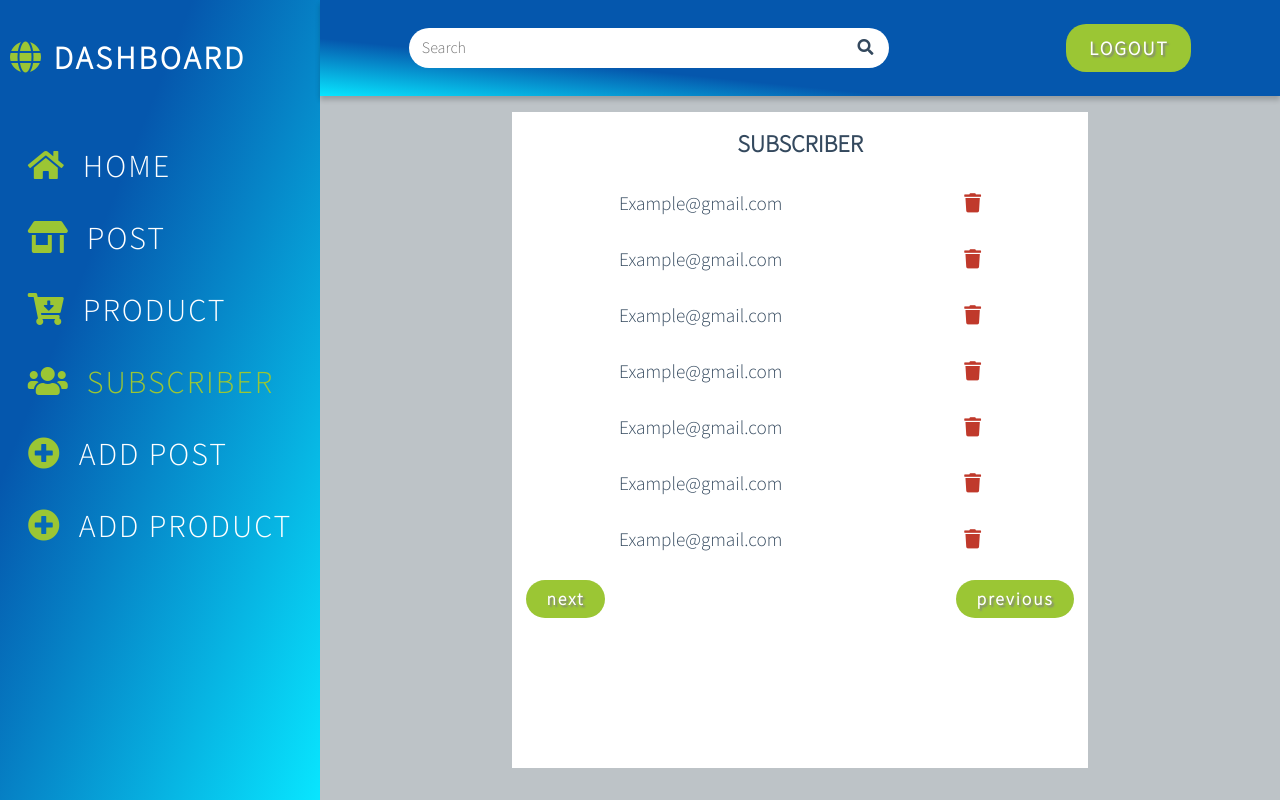
After one commit to bacha-11/ParalyzeWebsite, a Flask app: page /subscriber in a window 1280 px wide. The commit adds this page. Run offline with Flask 2, Linux system fonts and the light colour scheme.

Commit message:
design a subscriber page in owner template

```diff
--- a/app/routes.py
+++ b/app/routes.py
@@ -51,4 +51,13 @@ def post():
 def product():
     return render_template('owner/owner_product.html', title='Product')
 
+
+
+@app.route('/subscriber')
+def subscriber():
+    return render_template('owner/owner_subscriber.html', title='Subscriber')
+
+
+
+
 # End Dashboard
--- a/app/static/style/owner.css
+++ b/app/static/style/owner.css
@@ -427,3 +427,56 @@
 .next_pre_btn a:hover{
     color: #9bc634;
 }
+
+
+.subscriber_page{
+    width: 60%;
+    height: 82vh;
+    margin: 0px auto;
+    margin-top: 1rem;
+    display: flex;
+    flex-direction: column;
+    background-color: #fff;
+}
+
+
+.subscriber_page h2{
+    color: #34495e;
+    padding: 1rem;
+    text-align: center;
+    text-transform: uppercase;
+}
+
+
+
+.subscriber_page .subscriber_content{
+    padding: 1rem;
+    display: flex;
+    font-size: 1.2rem;
+    justify-content: space-around;
+}
+
+
+.subscriber_content label{
+    color: #34495e;
+}
+
+
+.subscriber_content .fa-trash{
+    color: #c0392b;
+}
+
+
+.subscriber_content .fa-trash:hover{
+    color: #e74c3c;
+}
+
+
+.subscriber_page .next_pre_btn{
+    width: 95%;
+    height: 8vh;
+    display: flex;
+    align-items: center;
+    justify-content: space-between;
+    margin: 0px auto;
+}
--- a/app/templates/owner/_sidebar.html
+++ b/app/templates/owner/_sidebar.html
@@ -8,7 +8,7 @@
             <li><span class="fas fa-home"></span> <a href=" {{ url_for('dashboard')}} " class="addActive">Home</a></li>
             <li><span class="fas fa-store-alt"></span> <a href=" {{ url_for('post')}} " class="addActive">Post</a></li>
             <li><span class="fas fa-cart-arrow-down"></span> <a href=" {{ url_for('product') }} " class="addActive">Product</a></li>
-            <li><span class="fas fa-users"></span> <a href="#" class="addActive">Subscribe</a></li>
+            <li><span class="fas fa-users"></span> <a href=" {{ url_for('subscriber') }} " class="addActive">Subscriber</a></li>
             <li><span class="fas fa-plus-circle"></span> <a href="#" class="addActive">Add Post</a></li>
             <li><span class="fas fa-plus-circle"></span> <a href="#" class="addActive">Add Product</a></li>
         </ul>
--- /dev/null
+++ b/app/templates/owner/owner_subscriber.html
@@ -0,0 +1,67 @@
+{% extends 'owner/owner_base.html' %}
+
+
+
+{% block content %}
+
+<div class="dashboard">
+    {% include 'owner/_sidebar.html' %}
+
+    <div class="right_container">
+        {% include 'owner/_searchbar.html' %}
+
+
+        <div class="subscriber_page">
+            <h2>Subscriber</h2>
+
+            <div class="subscriber_content">
+                <label>Example@gmail.com</label><a href="#">
+                <span class="fas fa-trash"></span></a>
+            </div>
+
+            <div class="subscriber_content">
+                <label>Example@gmail.com</label>
+                <a href="#"><span class="fas fa-trash"></span></a>
+            </div>
+
+
+            <div class="subscriber_content">
+                <label>Example@gmail.com</label>
+                <a href="#"><span class="fas fa-trash"></span></a>
+            </div>
+
+
+            <div class="subscriber_content">
+                <label>Example@gmail.com</label>
+                <a href="#"><span class="fas fa-trash"></span></a>
+            </div>
+
+
+            <div class="subscriber_content">
+                <label>Example@gmail.com</label>
+                <a href="#"><span class="fas fa-trash"></span></a>
+            </div>
+
+
+            <div class="subscriber_content">
+                <label>Example@gmail.com</label>
+                <a href="#"><span class="fas fa-trash"></span></a>
+            </div>
+
+
+            <div class="subscriber_content">
+                <label>Example@gmail.com</label>
+                <a href="#"><span class="fas fa-trash"></span></a>
+            </div>
+
+
+            <div class="next_pre_btn">
+                <a href="#">next</a>
+                <a href="#">previous</a>
+            </div>
+        </div>
+    </div>
+</div>
+
+
+{% endblock %}
```
